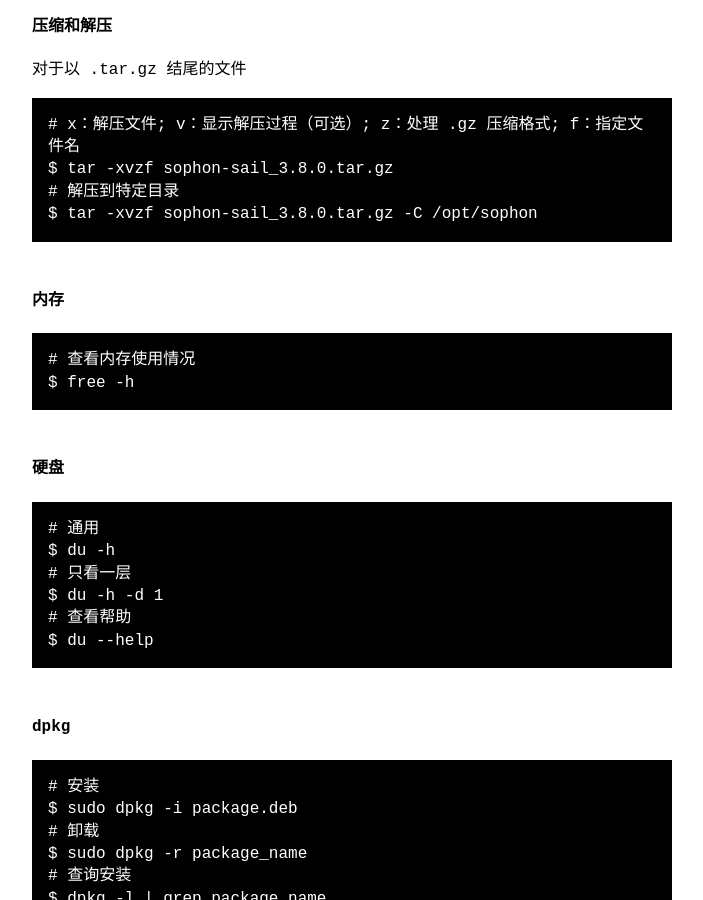
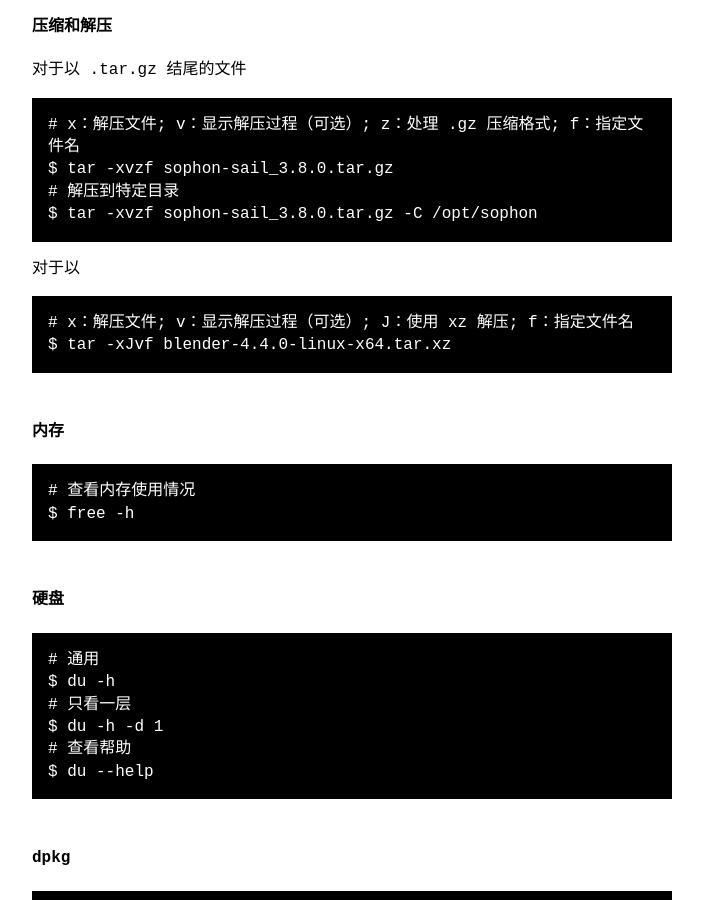
Before and after one commit to shecannotsee/shecannotsee.github.io, a Jekyll site: the page built from _posts/2025-03-18-Commonly_used_linux_commands.md, in a window 1280 px wide and 900 px high, scrolled down 610 px. Shown: the whole window, without its empty margins (288-991 px from the left). Built offline with Jekyll 4.4.1, drawn with Linux system fonts in a browser that asks for light colours.

Commit message:
[feat]update xz file

````diff
--- a/_posts/2025-03-18-Commonly_used_linux_commands.md
+++ b/_posts/2025-03-18-Commonly_used_linux_commands.md
@@ -29,6 +29,15 @@ $ tar -xvzf sophon-sail_3.8.0.tar.gz
 # 解压到特定目录
 $ tar -xvzf sophon-sail_3.8.0.tar.gz -C /opt/sophon
 ```
+
+对于以
+
+```bash
+# x：解压文件; v：显示解压过程（可选）; J：使用 xz 解压; f：指定文件名
+$ tar -xJvf blender-4.4.0-linux-x64.tar.xz
+```
+
+
 
 #### 内存
 
````
